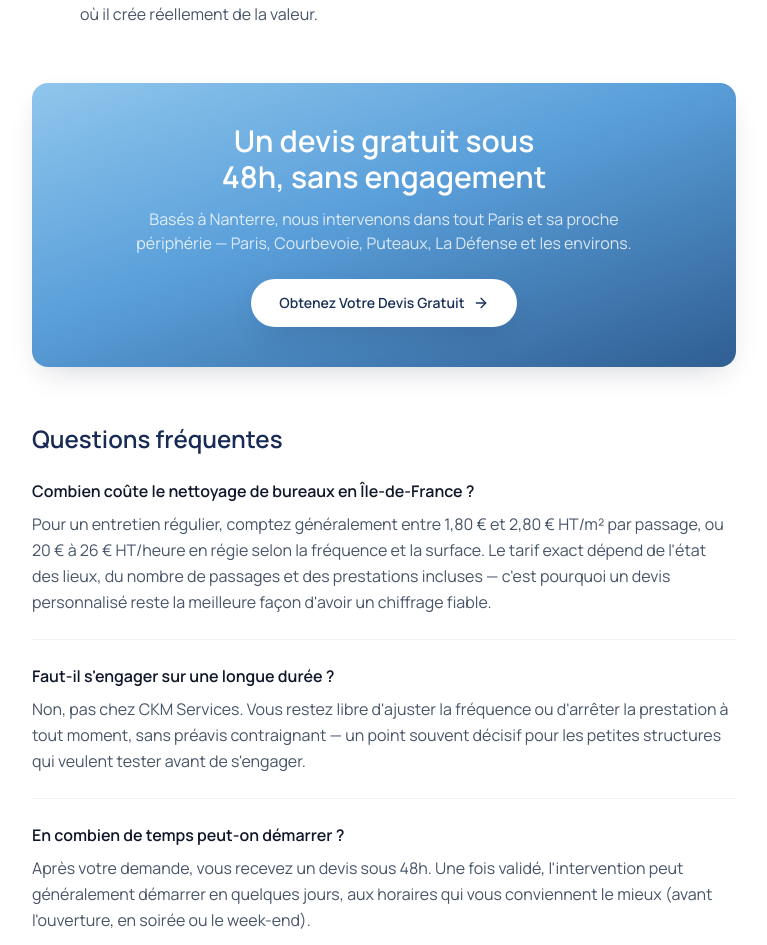
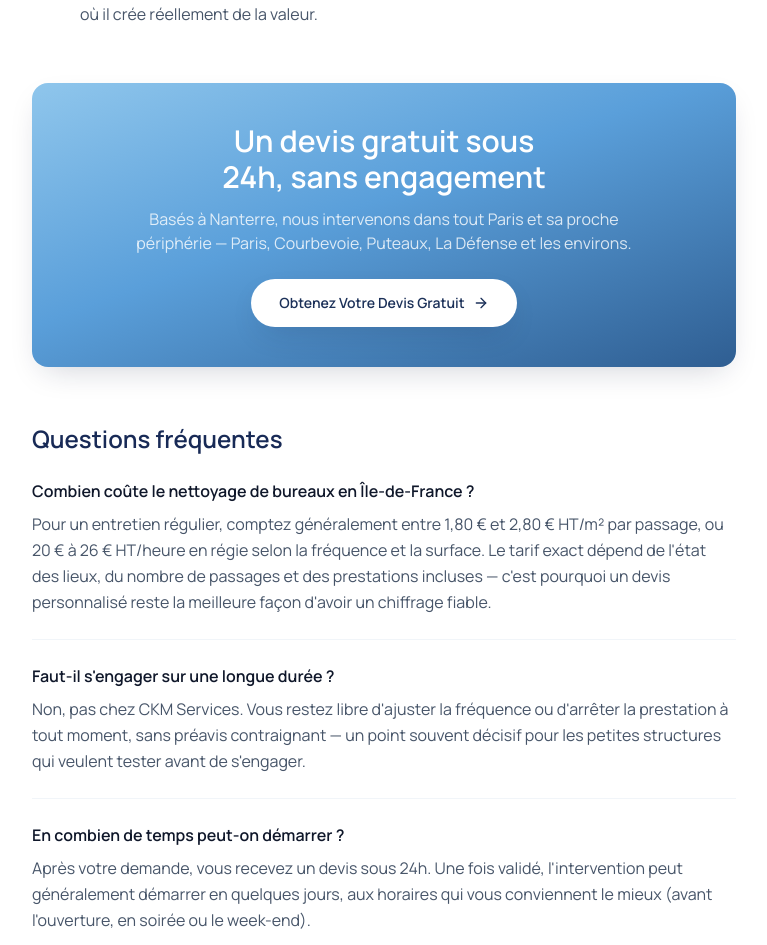
Before and after one commit to CKMSERVICES/ckm-services-site, a Next.js app: page /blog/pourquoi-externaliser-nettoyage-bureaux-nanterre-idf in a window 1280 px wide. Shown: the part 1627-2572 px from the top of the page, without its empty margins (256-1023 px from the left). Built offline with nearby package versions, Linux system fonts and the light colour scheme; no server answers.

Commit message:
Blog externalisation : devis sous 24h (au lieu de 48h)

```diff
--- a/app/blog/pourquoi-externaliser-nettoyage-bureaux-nanterre-idf/page.tsx
+++ b/app/blog/pourquoi-externaliser-nettoyage-bureaux-nanterre-idf/page.tsx
@@ -126,7 +126,7 @@ const faqs = [
   {
     question: "En combien de temps peut-on démarrer ?",
     answer:
-      "Après votre demande, vous recevez un devis sous 48h. Une fois validé, l'intervention peut généralement démarrer en quelques jours, aux horaires qui vous conviennent le mieux (avant l'ouverture, en soirée ou le week-end).",
+      "Après votre demande, vous recevez un devis sous 24h. Une fois validé, l'intervention peut généralement démarrer en quelques jours, aux horaires qui vous conviennent le mieux (avant l'ouverture, en soirée ou le week-end).",
   },
 ];
 
@@ -208,7 +208,7 @@ export default function BlogPost() {
               <ScrollReveal>
                 <div className="mt-14 rounded-2xl bg-sapphire-gradient p-8 text-center shadow-soft sm:p-10">
                   <h2 className="text-balance text-2xl font-semibold text-white sm:text-3xl">
-                    Un devis gratuit sous 48h, sans engagement
+                    Un devis gratuit sous 24h, sans engagement
                   </h2>
                   <p className="mx-auto mt-3 max-w-xl text-balance text-white/80">
                     Basés à {siteConfig.baseCity}, nous intervenons dans tout Paris et sa proche périphérie — {siteConfig.serviceAreas.slice(1, 5).join(", ")} et les environs.
```
